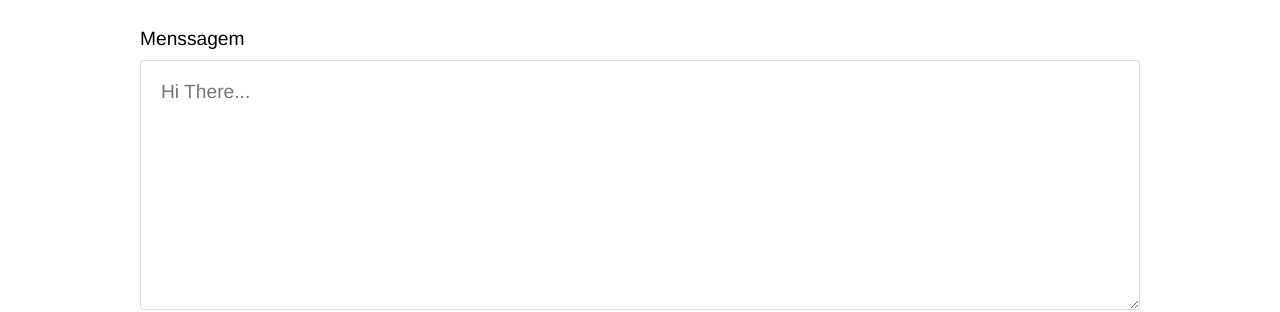
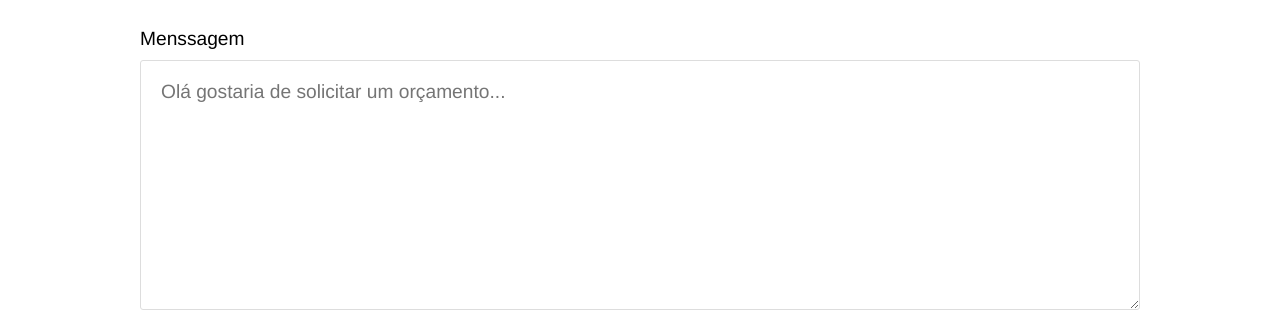
Before and after one commit to seoanalytics/seoanalytics.github.io, a Jekyll site: the page built from contact.html, in a window 1280 px wide. Shown: the part 833-1145 px from the top of the page. Built offline with Jekyll 4.4.1, drawn with Linux system fonts in a browser that asks for light colours.

Commit message:
Updated 'contact.html' via CloudCannon

```diff
--- a/contact.html
+++ b/contact.html
@@ -31,7 +31,7 @@ map:
 			<input type="email" name="email" id="email" placeholder="jane@example.com" required />
 
 			<label for="message">Menssagem</label>
-			<textarea name="message" id="message" placeholder="Hi There..."></textarea>
+			<textarea name="message" id="message" placeholder="Olá gostaria de solicitar um orçamento..."></textarea>
 
 			<input type="submit" value="Enviar Menssagem" />
 		</form>
```
